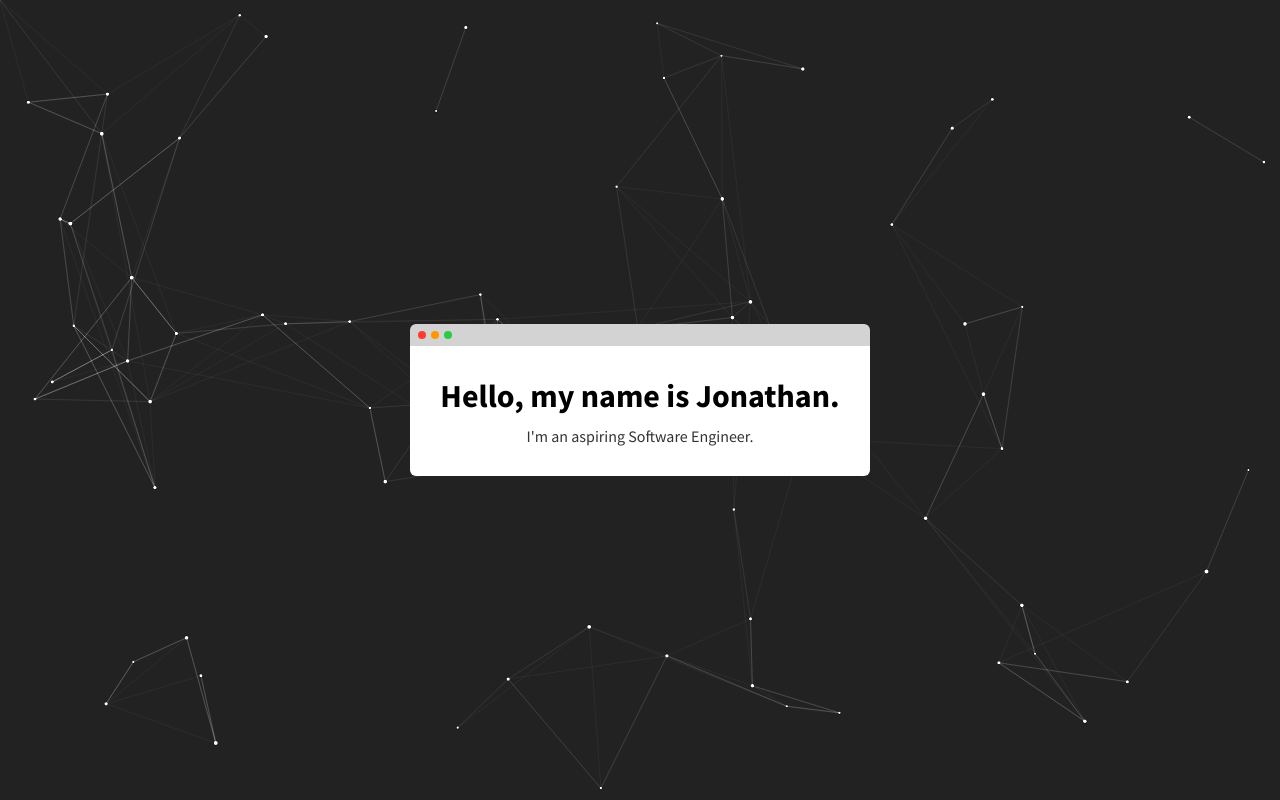
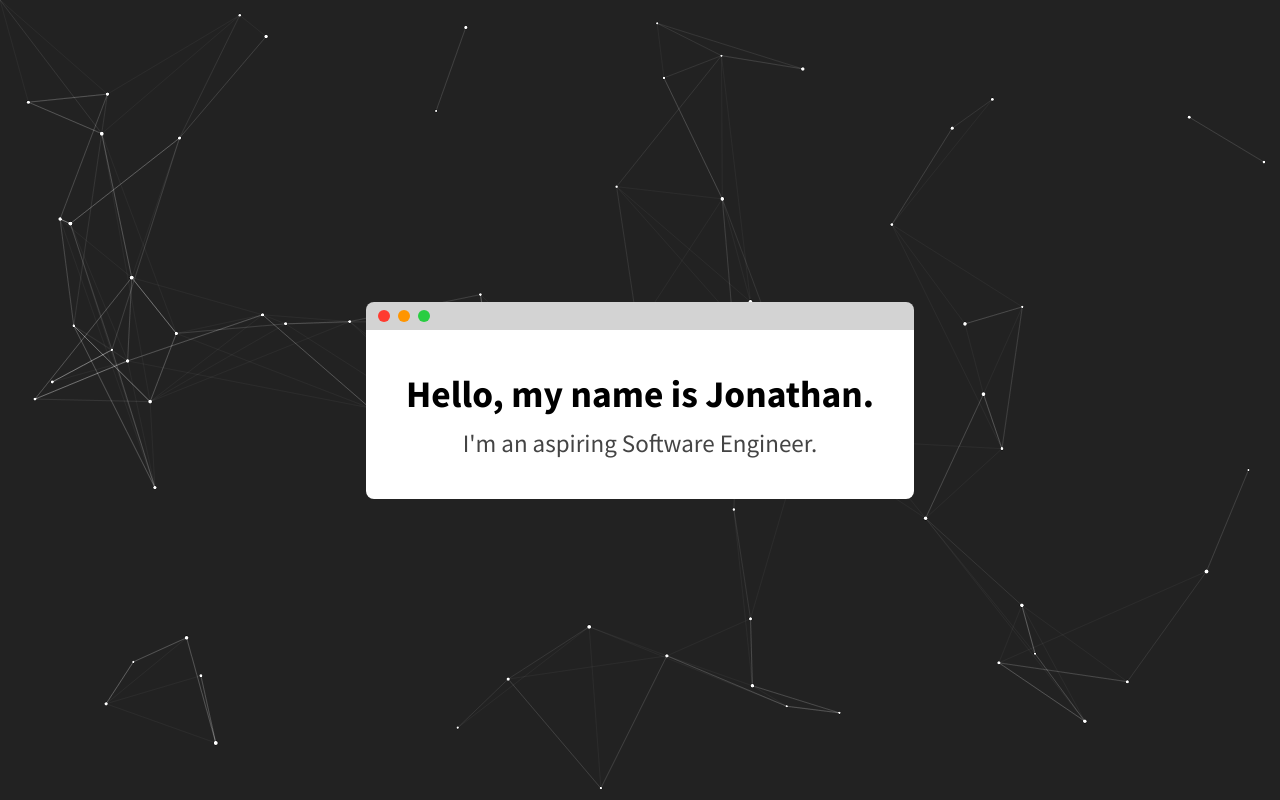
Before and after one commit to Joeyeyey/joeyeyey.github.io, a plain HTML site: page index.html in a window 1280 px wide. Drawn offline with Linux system fonts and the light colour scheme.

Commit message:
resized slightly bigger and simplified some css

```diff
--- a/console.css
+++ b/console.css
@@ -1,19 +1,19 @@
 .console-title-bar {
-  border-radius: 6px 6px 0px 0px; /* TL, TR, BR, BL*/
-  padding-left: 8px;
+  border-radius: 8px 8px 0px 0px; /* TL, TR, BR, BL*/
+  padding-left: 12px;
   background: lightgray;
-  height: 22px;
+  height: 28px;
   display: flex; /* flexbox! */
   flex-direction: row;
   align-items: center; /* vertical alignment */
-  gap: 5px; /* space between flex items */
+  gap: 8px; /* space between flex items */
 }
 
 .title-close,
 .title-minimize,
 .title-expand {
-  width: 8px;
-  height: 8px;
+  width: 12px;
+  height: 12px;
   border-radius: 100%;
 }
 
@@ -30,8 +30,17 @@
 }
 
 .console-main {
-  padding: 30px;
+  padding: 40px;
+  margin: 0px;
   background: white;
   text-align: center;
-  border-radius: 0px 0px 6px 6px;
+  border-radius: 0px 0px 8px 8px;
 }
+
+.main-text {
+  margin: 0;
+}
+
+.sub-text {
+    color: #444444;
+}
--- a/index.html
+++ b/index.html
@@ -30,8 +30,8 @@
           <div class="title-expand"></div>
         </div>
         <div class="console-main">
-          <h1 class="main-text">Hello, my name is Jonathan.</h1>
-          <p class="sub-text">I'm an aspiring Software Engineer.</p>
+          <h2 class="main-text">Hello, my name is Jonathan.</h1>
+          <p class="sub-text">I'm an aspiring Software Engineer.</h4>
         </div>
       </div>
     </div>
--- a/styles.css
+++ b/styles.css
@@ -1,17 +1,13 @@
 /* Figure out why page still scrolls */
 html,
 body {
+  font-family: "Source Sans Pro", sans-serif;
+  font-size: 125%;
   width: 100%;
   height: 100%;
   margin: 0;
   overflow: hidden;
   position: absolute;
-}
-
-h1,
-p {
-  margin: 0;
-  font-family: "Source Sans Pro", sans-serif;
 }
 
 .sub-text {
```
